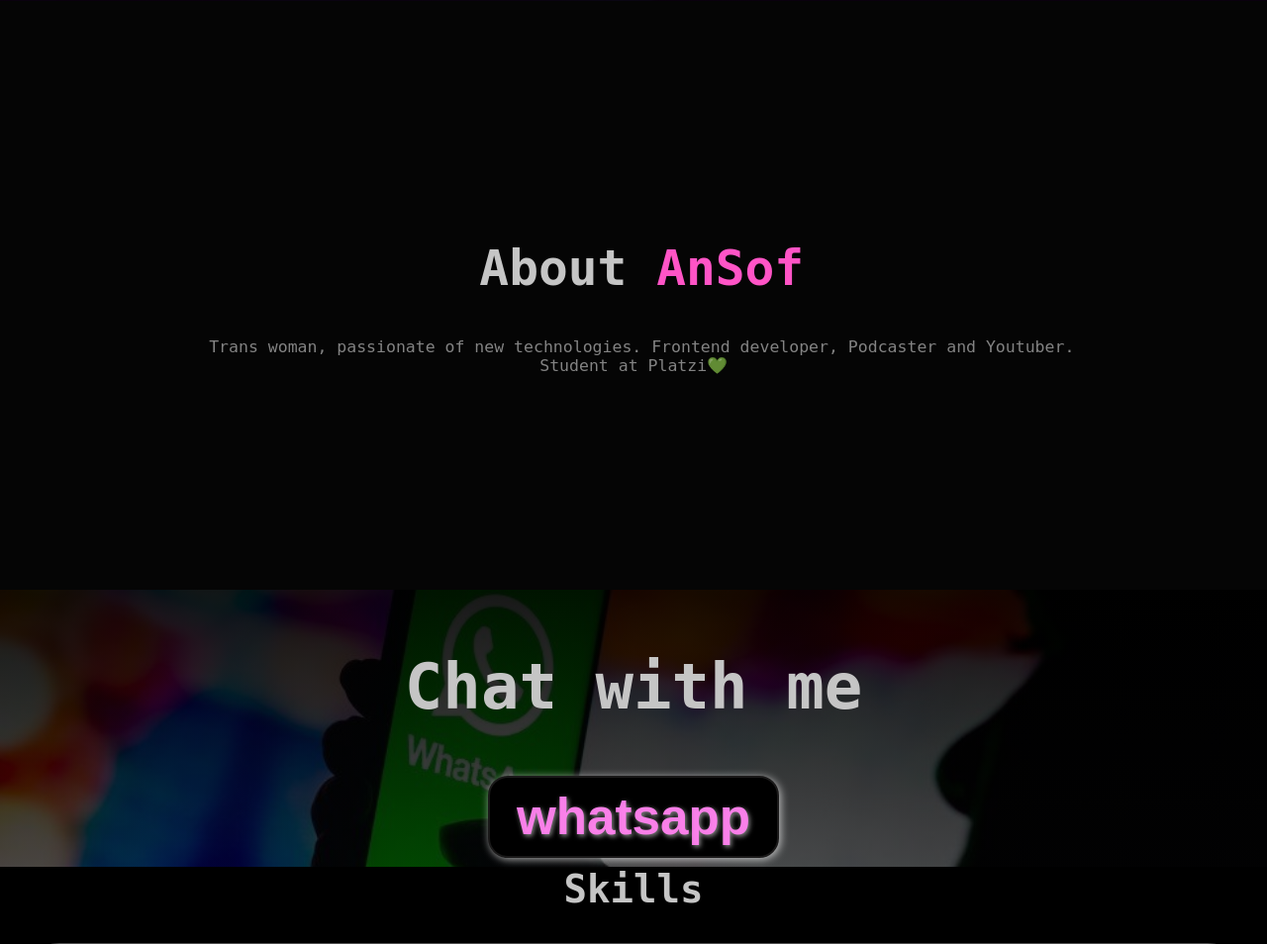
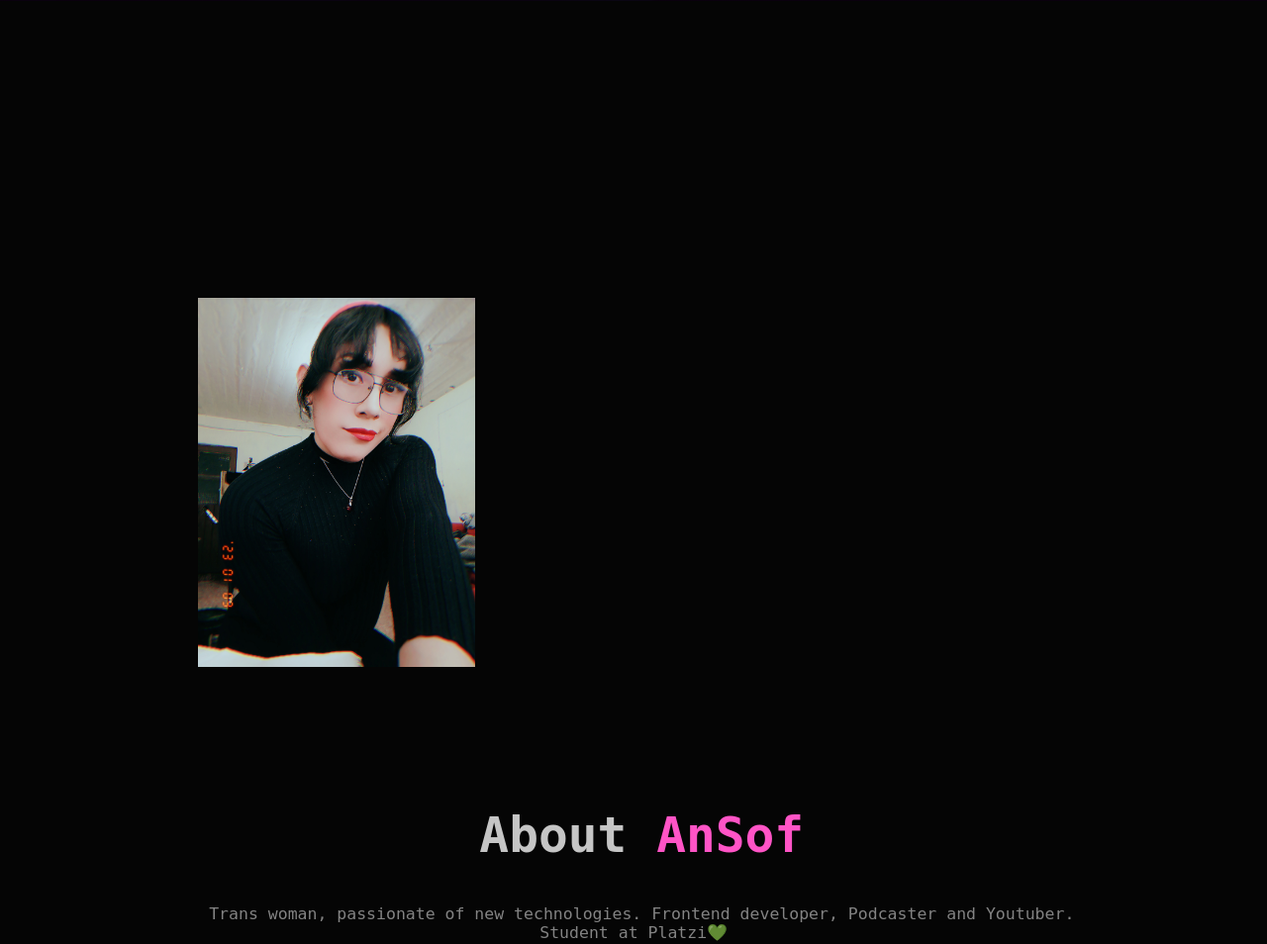
Before and after one commit to SofiDevO/SofiDev-landingpage, a PHP site: page / in a window 1280 px wide. Shown: the part 527-1481 px from the top of the page at 99% size. Run offline with PHP 8.4, Linux system fonts and the light colour scheme; grey boxes are pictures that could not be loaded.

Commit message:
New image was added

```diff
--- a/index.html
+++ b/index.html
@@ -36,6 +36,9 @@
     <section id="acercade">
 
       <div class="container">
+        <div class="img-container" id="foto'acerca">
+          <img src="img\acercaimg.jpg" alt="Angela Sofia Osorio">
+        </div>
           <h2>About <span class="color-acento">  AnSof</span></h2>
           <p>Trans woman, passionate of new technologies. Frontend developer, Podcaster and Youtuber. <br>Student at Platzi💚</p>
       </div>
--- a/styles.css
+++ b/styles.css
@@ -133,10 +133,20 @@ header a:hover{
 
 #acercade .container{
   text-align: center;
-  padding: 66px 30px;
+  padding: 60px 20px;
   font-size: 10px;
+  align-items: center;
 
 }
+#acercade .img-container{
+  display: flex;
+  margin: 0;
+  padding: 100px 20px;
+  flex-direction: column;
+  justify-content: center;
+  width: 320px;
+}
+
 #acercade h2{
   font-size: 1.9em;
   text-align: center;
@@ -156,7 +166,7 @@ header a:hover{
   text-align: center;
   background-color: rgb(5, 5, 5);
   height: 35vh;
-  padding: 100px 1px;
+  padding: 80px 1px;
   background-image: linear-gradient(
     0deg,
     rgba(2, 2, 2, 0.699),
@@ -394,6 +404,16 @@ footer .container{
     font-size: 4.5em;
     text-align: center;
   }
+  #whatsapp{
+    padding: 200px 180px;
+    height: fit-content;
 
 
+  }
+  #whatsapp button{
+    font-size: 1.5em;
+  }
+  #whatsapp h2{
+    font-size: 4.5em;
+  }
 }
```
Also changed, not shown: img/acercaimg.jpg (added).
